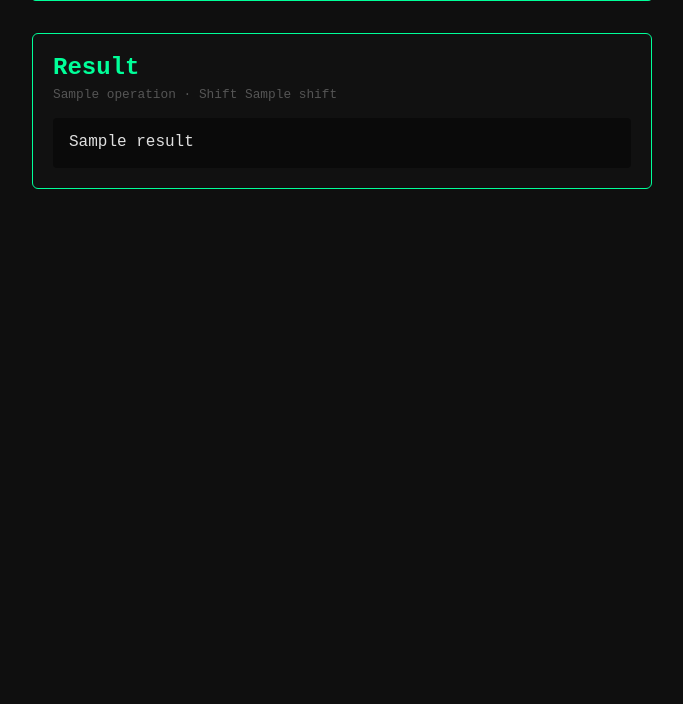
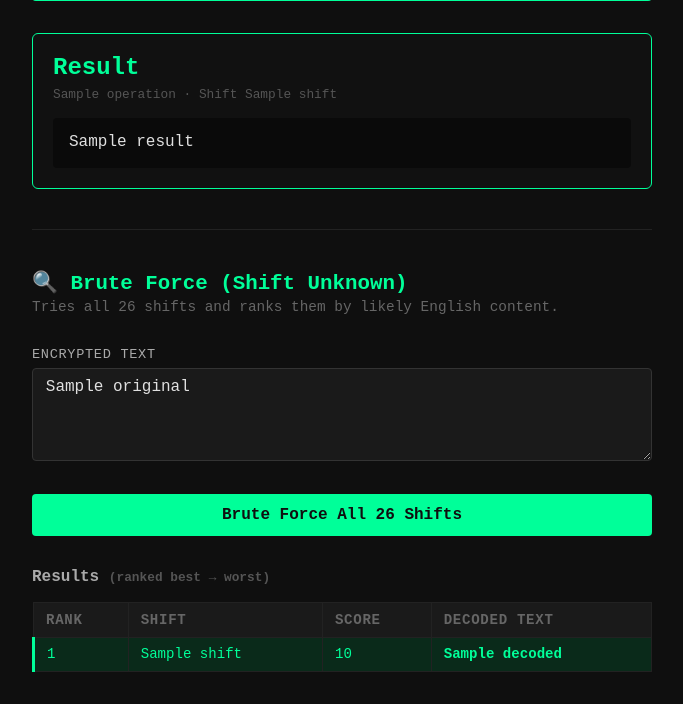
Before and after one commit to rookie17/CipherX, a Flask app: template templates/index.html in a window 1280 px wide. Shown: the part 542-1246 px from the top of the page, without its empty margins (298-981 px from the left). Before the commit the page ends 731 px from the top, so only its background shows below. Run offline with Flask 3, Linux system fonts and the light colour scheme; the template is opened without the code that fills it: most values are stand-ins (such as "Sample title", 1, 10 or a date in 2020).

Commit message:
feat: Brute-force all 26 shifts + basic scoring

```diff
--- a/app.py
+++ b/app.py
@@ -4,6 +4,7 @@
 
 from flask import Flask, render_template, request
 from engine.caesar import caesar_encode, caesar_decode
+from engine.analyzer import brute_force_caesar
 
 app = Flask(__name__)
 
@@ -51,6 +52,25 @@ def process():
     return render_template('index.html', result=result, error=None,
                            original=text, shift=shift, operation=operation)
 
+# Paste this route into app.py, below the existing /process route
+
+@app.route('/brute', methods=['POST'])
+def brute():
+    """
+    Brute-force route: tries all 26 shifts and returns ranked results.
+    The user doesn't need to know the shift — we figure out the best guess.
+    """
+
+    text = request.form.get('brute_text', '')
+
+    # Basic validation — nothing to do if the box is empty
+    if not text.strip():
+        return render_template('index.html', result=None, error="Please enter some text to brute-force.", brute_results=None)
+
+    # Run all 26 shifts and get them ranked by score
+    brute_results = brute_force_caesar(text)
+
+    return render_template('index.html', result=None, error=None, brute_results=brute_results, original=text)
 
 if __name__ == '__main__':
     # debug=True auto-reloads the server when you save a file — very handy during development
--- a/engine/analyzer.py
+++ b/engine/analyzer.py
@@ -0,0 +1,104 @@
+# engine/analyzer.py
+# Phase 2: Brute-force all 26 Caesar shifts and score each result.
+#
+# Scoring strategy (Phase 2 — simple word matching):
+#   We check how many common English words appear in the decoded text.
+#   More matches = higher score = more likely to be the correct shift.
+#   Phase 3 will upgrade this with full frequency analysis.
+
+from engine.caesar import caesar_decode
+
+# ─────────────────────────────────────────────
+# A hand-picked list of very common English words.
+# Short, high-frequency words catch the most signal.
+# You can expand this list freely — more words = better scoring.
+# ─────────────────────────────────────────────
+COMMON_WORDS = {
+    "the", "and", "for", "are", "but", "not", "you", "all",
+    "can", "had", "her", "was", "one", "our", "out", "day",
+    "get", "has", "him", "his", "how", "man", "new", "now",
+    "old", "see", "two", "way", "who", "its", "let", "put",
+    "say", "she", "too", "use", "that", "with", "have", "this",
+    "will", "your", "from", "they", "know", "want", "been",
+    "good", "much", "some", "time", "very", "when", "come",
+    "here", "just", "like", "long", "make", "many", "more",
+    "only", "over", "such", "take", "than", "them", "then",
+    "well", "were", "what", "would", "there", "their", "about",
+    "which", "could", "other", "after", "first", "never", "these",
+    "think", "where", "being", "every", "great", "might", "shall",
+    "still", "those", "under", "while", "should", "people", "before",
+    "little", "world", "without", "always", "because", "between",
+    "message", "hello", "please", "secret", "cipher", "decode"
+}
+
+
+def score_text(text):
+    """
+    Scores a decoded string by counting how many common English words it contains.
+
+    Args:
+        text (str): A decoded candidate string.
+
+    Returns:
+        int: The number of common words found. Higher = better.
+
+    How it works:
+        1. Lowercase the whole text (so "The" matches "the")
+        2. Split into individual words
+        3. Strip punctuation from each word's edges (handles "word." or ",word")
+        4. Count how many of those words appear in our COMMON_WORDS set
+    """
+    lowered = text.lower()
+
+    # Split on whitespace to get individual tokens
+    tokens = lowered.split()
+
+    count = 0
+    for token in tokens:
+        # Strip common punctuation from the start and end of each word.
+        # e.g. "hello." → "hello", ",world" → "world"
+        word = token.strip(".,!?;:\"'()-")
+
+        if word in COMMON_WORDS:
+            count += 1
+
+    return count
+
+
+def brute_force_caesar(ciphertext):
+    """
+    Tries all 26 possible Caesar shifts and scores each decoded result.
+
+    Args:
+        ciphertext (str): The encrypted message (shift unknown).
+
+    Returns:
+        list of dicts, sorted best score first. Each dict contains:
+            {
+                "shift": int,         # The shift tried (1–25, plus 0 = no shift)
+                "decoded": str,       # The decoded text at this shift
+                "score": int          # How many common words were found
+            }
+
+    Note:
+        Shift 0 means no change — included so the table is complete (all 26).
+        The highest-scoring result is the most likely original message.
+    """
+    results = []
+
+    for shift in range(26):  # 0 through 25
+        decoded = caesar_decode(ciphertext, shift)
+        score   = score_text(decoded)
+
+        results.append({
+            "shift":   shift,
+            "decoded": decoded,
+            "score":   score
+        })
+
+    # Sort so the best candidates appear first.
+    # key=lambda r: r["score"] picks the score field for comparison.
+    # reverse=True puts highest score at index 0.
+    results.sort(key=lambda r: r["score"], reverse=True)
+
+    return results
--- a/static/style.css
+++ b/static/style.css
@@ -124,3 +124,69 @@ button:hover { background: #00cc77; }
   line-height: 1.6;
   color: #e0e0e0;
 }
+
+/* ─── Phase 2: Brute Force Table ─── */
+
+.divider {
+  border: none;
+  border-top: 1px solid #222;
+  margin: 2.5rem 0;
+}
+
+.section-title {
+  font-size: 1.3rem;
+  color: #00ff99;
+  margin-bottom: 0.25rem;
+}
+
+.brute-results {
+  margin-top: 2rem;
+}
+
+.brute-results h3 {
+  color: #aaa;
+  font-size: 1rem;
+  margin-bottom: 1rem;
+}
+
+table {
+  width: 100%;
+  border-collapse: collapse;
+  font-size: 0.88rem;
+}
+
+thead tr {
+  background: #1a1a1a;
+  color: #666;
+  text-transform: uppercase;
+  letter-spacing: 0.05em;
+}
+
+th, td {
+  padding: 0.55rem 0.75rem;
+  border: 1px solid #222;
+  text-align: left;
+  vertical-align: top;
+}
+
+/* Highlight the top-ranked result */
+tr.top-result {
+  background: #0a2a1a;
+  border-left: 3px solid #00ff99;
+  color: #00ff99;
+}
+
+tr.top-result .decoded-cell {
+  color: #00ff99;
+  font-weight: bold;
+}
+
+.decoded-cell {
+  word-break: break-word;
+  max-width: 320px;
+  color: #ccc;
+}
+
+tbody tr:hover {
+  background: #1a1a1a;
+}
--- a/templates/index.html
+++ b/templates/index.html
@@ -61,6 +61,47 @@
         <div class="result-text">{{ result }}</div>
       </div>
     {% endif %}
+    <!-- ─── BRUTE FORCE SECTION ─── -->
+<hr class="divider" />
+
+<h2 class="section-title">🔍 Brute Force (Shift Unknown)</h2>
+<p class="subtitle">Tries all 26 shifts and ranks them by likely English content.</p>
+
+<form action="/brute" method="POST">
+  <div class="field">
+    <label for="brute_text">Encrypted Text</label>
+    <textarea name="brute_text" id="brute_text" rows="4"
+              placeholder="Paste ciphertext here — shift unknown...">{% if brute_results %}{{ original }}{% endif %}</textarea>
+  </div>
+  <button type="submit">Brute Force All 26 Shifts</button>
+</form>
+
+<!-- Results table — only shown after a brute-force run -->
+{% if brute_results %}
+<div class="brute-results">
+  <h3>Results <span class="meta">(ranked best → worst)</span></h3>
+  <table>
+    <thead>
+      <tr>
+        <th>Rank</th>
+        <th>Shift</th>
+        <th>Score</th>
+        <th>Decoded Text</th>
+      </tr>
+    </thead>
+    <tbody>
+      {% for item in brute_results %}
+      <tr class="{{ 'top-result' if loop.index == 1 else '' }}">
+        <td>{{ loop.index }}</td>
+        <td>{{ item.shift }}</td>
+        <td>{{ item.score }}</td>
+        <td class="decoded-cell">{{ item.decoded }}</td>
+      </tr>
+      {% endfor %}
+    </tbody>
+  </table>
+</div>
+{% endif %}
 
   </div>
 
```
